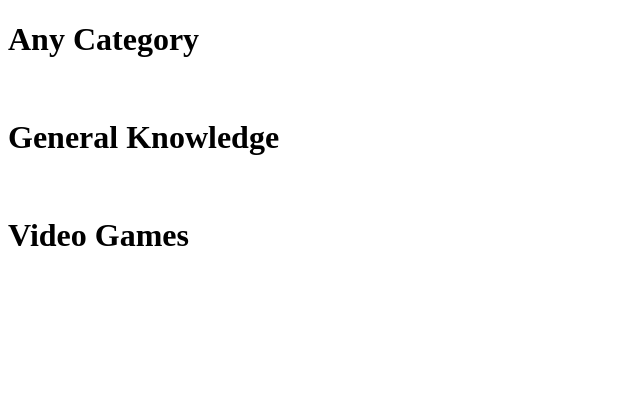
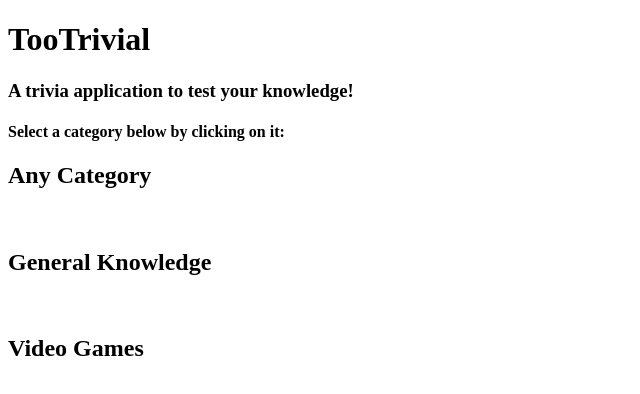
Before and after one commit to Dulatr/TooTrivial, a React (Create React App) app: page / in a window 1280 px wide. Shown: the top 394 px of the page, without its empty margins (0-640 px from the left). Built offline with nearby package versions, Linux system fonts and the light colour scheme.

Commit message:
Add program title and description

```diff
--- a/package.json
+++ b/package.json
@@ -1,5 +1,5 @@
 {
-  "name": "trivia",
+  "name": "tootrivial",
   "version": "0.1.0",
   "private": true,
   "dependencies": {
--- a/public/index.html
+++ b/public/index.html
@@ -24,7 +24,7 @@
       work correctly both with client-side routing and a non-root public URL.
       Learn how to configure a non-root public URL by running `npm run build`.
     -->
-    <title>Trivia</title>
+    <title>TooTrivial</title>
   </head>
   <body>
     <noscript>You need to enable JavaScript to run this app.</noscript>
--- a/src/modules/components.js
+++ b/src/modules/components.js
@@ -71,8 +71,8 @@ class CategoryBox extends React.Component {
     render() {
         return (
             <div>
-                <h1 onClick={this.props.onClick} id={this.props.ID}>{this.props.header}</h1>
-                <h3 id={this.props.ID}>{this.props.content}</h3>
+                <h2 onClick={this.props.onClick} id={this.props.ID}>{this.props.header}</h2>
+                <h4 id={this.props.ID}>{this.props.content}</h4>
             </div>
         );
     }
--- a/src/modules/home.js
+++ b/src/modules/home.js
@@ -14,6 +14,11 @@ class Home extends React.Component {
     render() {
         return (
             <div>
+                <div class="HomeHeader">
+                    <h1>TooTrivial</h1>
+                    <h3>A trivia application to test your knowledge!</h3>
+                    <h4>Select a category below by clicking on it:</h4>
+                </div>
                 <CategoryList content={this.categories}
                     onClick={this.onClick}/>
             </div>
```
Also changed, not shown: public/manifest.json.
